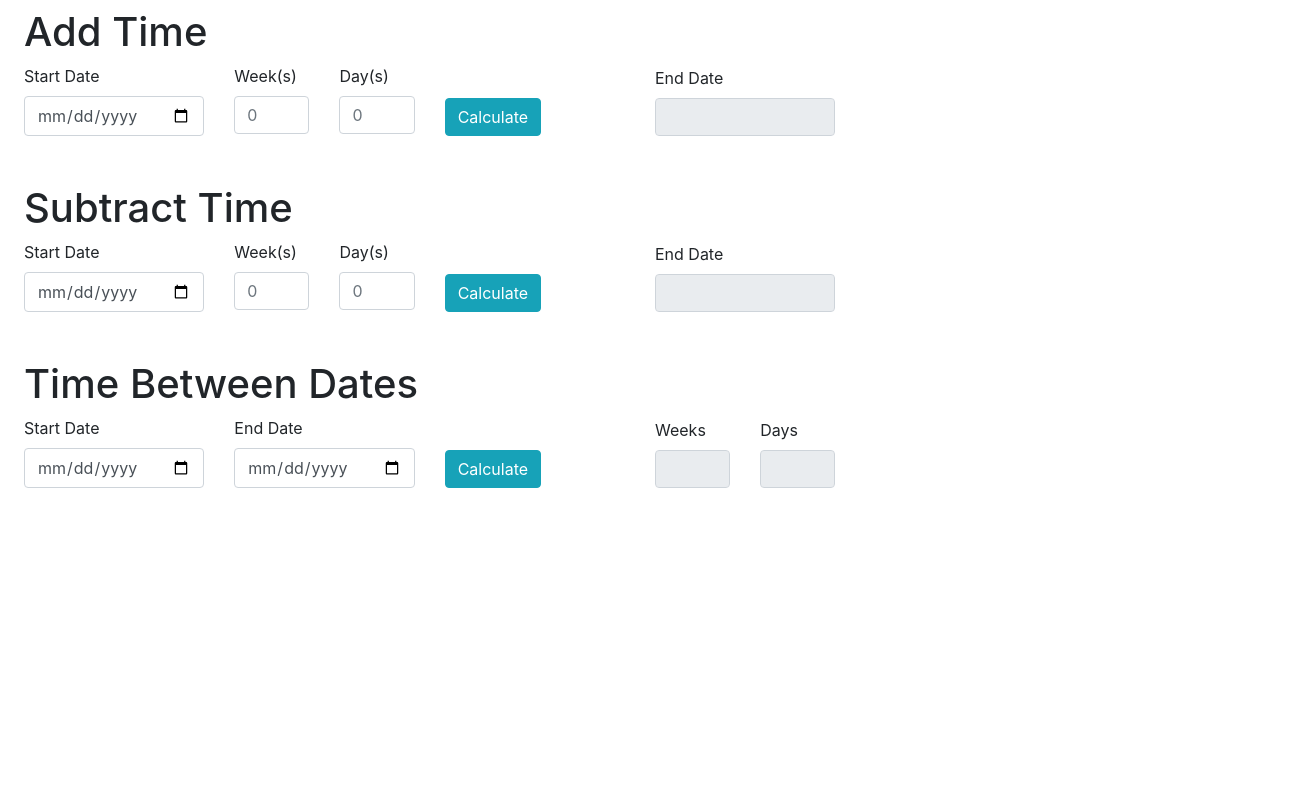
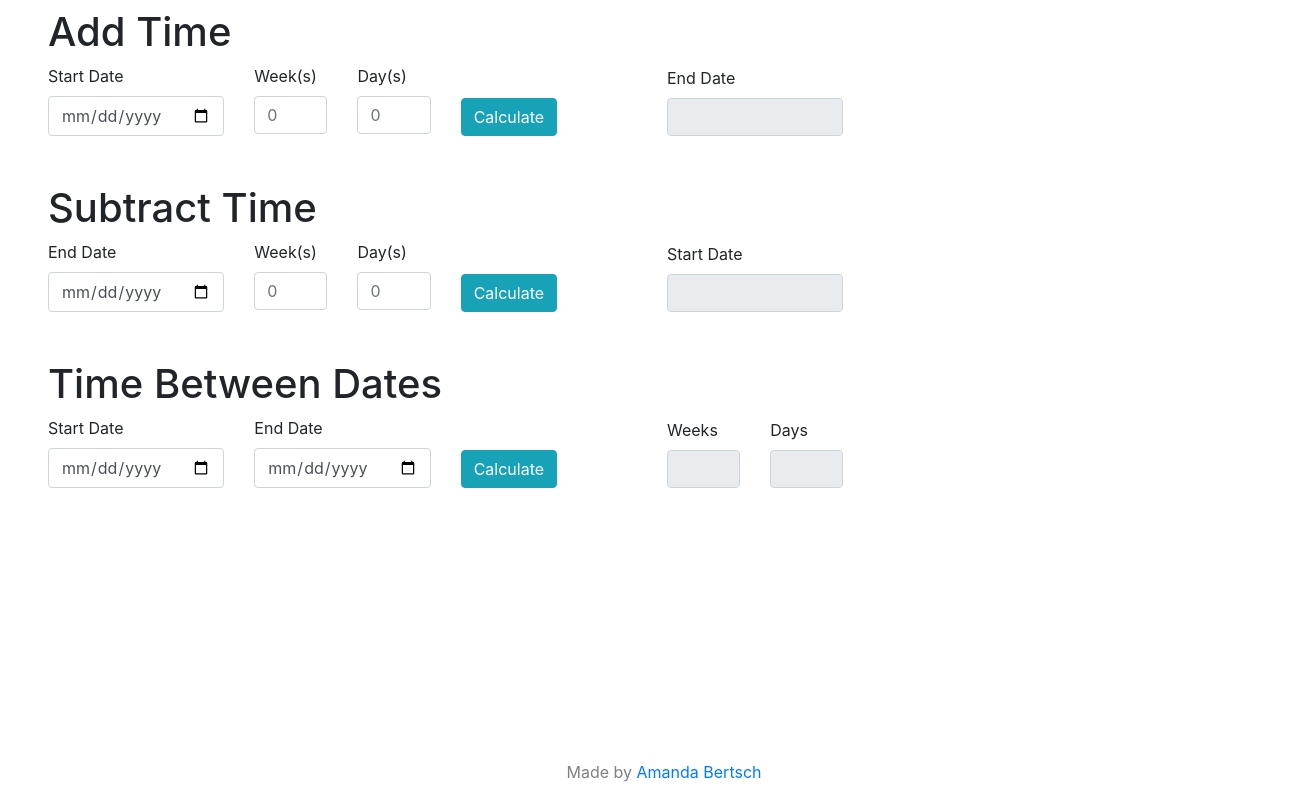
Before and after one commit to amandabertsch/date-calculator, a React (Create React App) app: page / in a window 1280 px wide. Shown: the whole page, 1304 px wide, since content can reach past the window. Built offline with nearby package versions, Linux system fonts and the light colour scheme.

Commit message:
add copyright

```diff
--- a/public/styles.css
+++ b/public/styles.css
@@ -1,4 +1,4 @@
-input {
+/* input {
 	  color: #777;
 	  width: 2em;
 	  font-size: 2em;
@@ -33,4 +33,17 @@ input {
 	input[type=number]::-webkit-inner-spin-button::after {
 	  bottom: 7px;
 	  transform: rotate(180deg);
+	} */
+
+
+footer {
+	position: absolute;
+	text-align: center;
+	bottom: 0;
+	width: 100%;
+	height: 2.5rem;
 	}
+
+	footer p {
+	color: rgb(128, 128, 128);
+	}
--- a/src/components/App.jsx
+++ b/src/components/App.jsx
@@ -11,6 +11,7 @@ function App() {
     start:"",
     stop:""
   });
+
   const [timeDiff, setTimeDiff] = useState({
     weeks: "",
     days: ""
@@ -57,11 +58,13 @@ function App() {
                 ...prevInput,
                 [name]: value
             }
+
         });
     }
 
     function calcDifference(){
-      // console.log(dates);
+
+      console.log(dates);
       const startDate = new Date(dates.start + " 00:00:00");
       const stopDate = new Date(dates.stop + " 00:00:00");
       const diff =  Math.floor(( stopDate - startDate ) / 86400000);
@@ -72,10 +75,12 @@ function App() {
     }
 
     return(
-    <div>
+    <div className="pl-4">
       <div className="px-4 mt-2">
         <h1>Add Time</h1>
         <ChangeDate
+          firstLabel="Start Date"
+          lastLabel="End Date"
           onAdd={addTime}
           result={endDate}
         />
@@ -86,6 +91,8 @@ function App() {
       <div className="px-4 mt-2">
         <h1>Subtract Time</h1>
         <ChangeDate
+          firstLabel="End Date"
+          lastLabel="Start Date"
           onAdd={subtractTime}
           result={startDate}
         />
@@ -96,6 +103,7 @@ function App() {
       <div className="px-4 mt-2">
         <h1>Time Between Dates</h1>
         <div className="form-group row">
+
           <div className="col-2">
               <label className="control-label">Start Date</label>
               <input onChange={handleChange} className="form-control" type="date" placeholder="Start Date" name="start"></input>
@@ -107,6 +115,7 @@ function App() {
           <div className="col-2 mt-auto">
                 <button onClick={calcDifference} type="button" className="btn btn-info">Calculate</button>
           </div>
+
           <div className="col-1 mt-auto">
               <label className="control-label">Weeks</label>
               <input value={timeDiff.weeks} className="form-control" readOnly style={{color: "green"}}></input>
@@ -119,6 +128,11 @@ function App() {
 
       </div>
 
+      <footer>
+      <p>Made by <a href="www.amandabertsch.com"  target="_blank">Amanda Bertsch</a> </p>
+      </footer>
+
+
     </div>
 
 
--- a/src/components/ChangeDate.jsx
+++ b/src/components/ChangeDate.jsx
@@ -28,7 +28,7 @@ function App(props) {
     <div>
         <div className="form-group row">
             <div className="col-2">
-                <label className="control-label">Start Date</label>
+                <label className="control-label">{props.firstLabel}</label>
                 <input onChange={handleChange} className="form-control" type="date" placeholder="Start Date" name="date"></input>
             </div>
             <div className="col-1">
@@ -43,7 +43,7 @@ function App(props) {
                 <button onClick={submitDate} type="button" className="btn btn-info">Calculate</button>
             </div>
             <div className="col-2 mt-auto">
-                <label className="control-label">End Date</label>
+                <label className="control-label">{props.lastLabel}</label>
                 <input value={props.result} className="form-control" readOnly style={{color: "green"}}></input>
             </div>
         </div>
```
Lines whose indentation alone changed are shown as unchanged.
